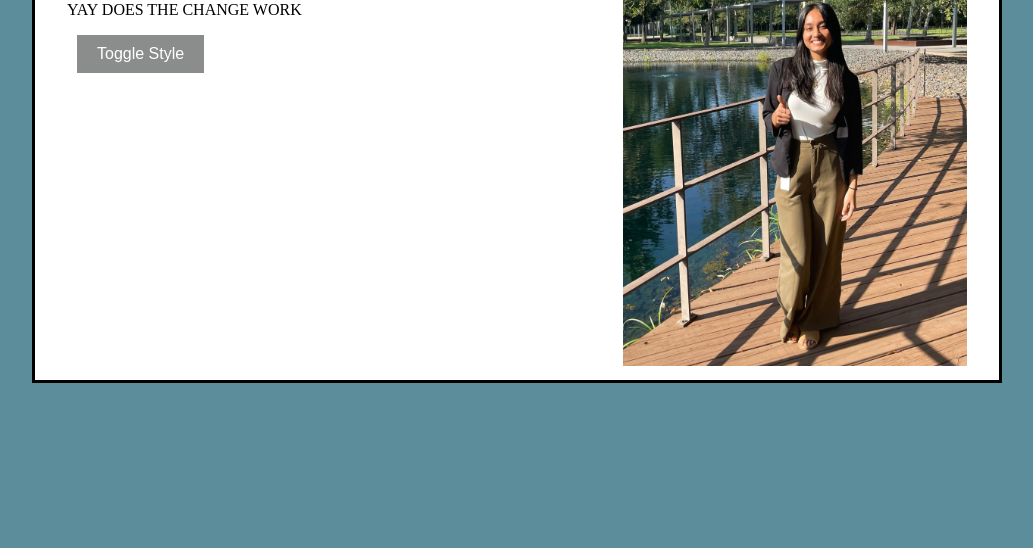
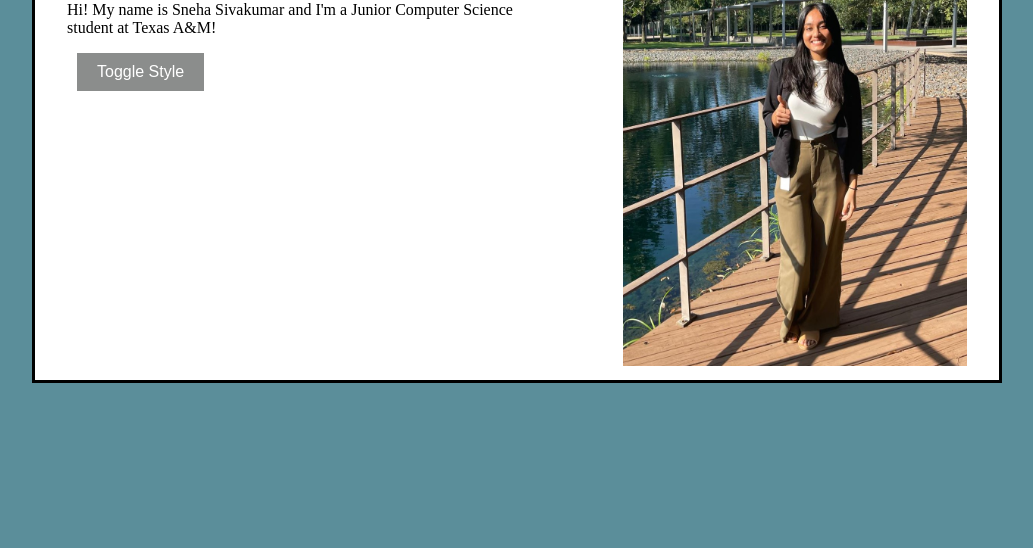
Before and after one commit to snehasiv4/cs412sneha.me, a plain HTML site: page index.html in a window 1280 px wide. Shown: the part 252-800 px from the top of the page, without its empty margins (123-1156 px from the left). Drawn offline with Linux system fonts and the light colour scheme.

Commit message:
bio updated

```diff
--- a/index.html
+++ b/index.html
@@ -31,7 +31,8 @@
         <img src="pics/halpic2.jpg" alt="Sneha picture">
         <h1>Sneha Sivakumar</h1>
         <p class="homebio">
-            YAY DOES THE CHANGE WORK
+            Hi! My name is Sneha Sivakumar and I'm a Junior Computer Science
+            student at Texas A&M!
         </p>
         <button onclick="toggleStyle()">Toggle Style</button>
     </div>
```
